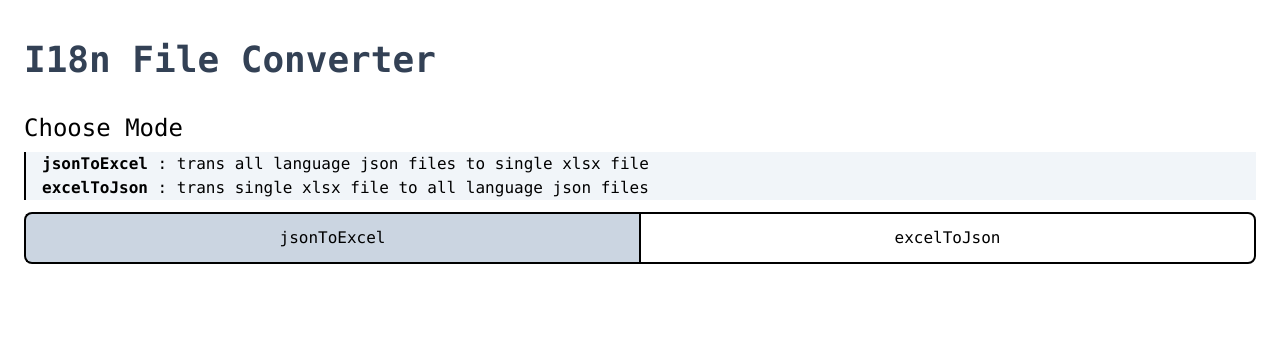
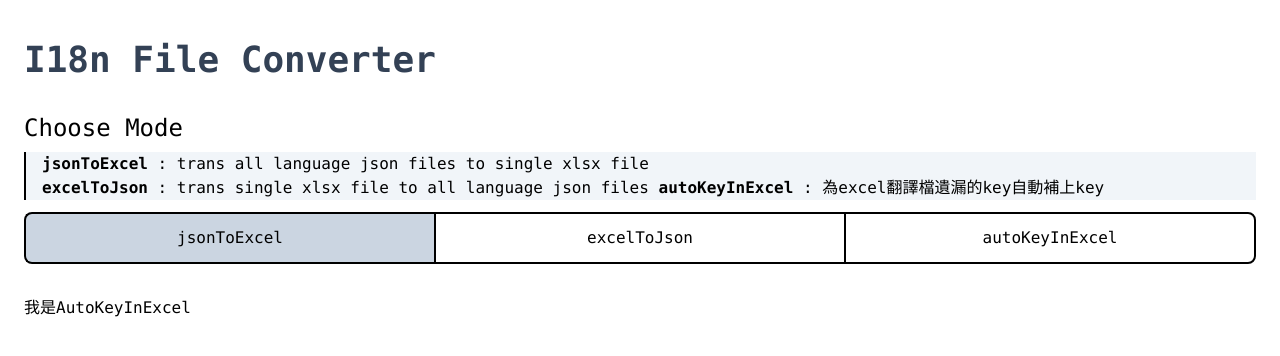
Before and after one commit to winszhuang/i18n-converter-web, a Vue app: page /AutoKeyInExcel in a window 1280 px wide. Shown: the top 356 px of the page. Built offline with nearby package versions, Linux system fonts and the light colour scheme.

Commit message:
feat: add auto key in excel field, write later

```diff
--- a/src/App.vue
+++ b/src/App.vue
@@ -16,6 +16,7 @@ const mode = ref<Mode>(TransformModeList[0])
       <div class="pl-4 mb-3 border-l-2 border-black bg-slate-100">
         <span class="font-bold ">jsonToExcel</span>  : trans all language json files to single xlsx file <br>
         <span class="font-bold ">excelToJson</span> : trans single xlsx file to all language json files
+        <span class="font-bold ">autoKeyInExcel</span> : 為excel翻譯檔遺漏的key自動補上key
       </div>
       <SelectorTabs
         v-model:tabs="mode"
--- a/src/const/default.ts
+++ b/src/const/default.ts
@@ -9,6 +9,10 @@ export const TransformModeList = [
   {
     key: 'excelToJson',
     value: TransformModeEnum.excelToJson,
+  },
+  {
+    key: 'autoKeyInExcel',
+    value: TransformModeEnum.autoKeyInExcel,
   },
 ]
 
--- a/src/enums/mode.enum.ts
+++ b/src/enums/mode.enum.ts
@@ -1,4 +1,5 @@
 export enum TransformModeEnum {
   jsonToExcel = 0,
   excelToJson = 1,
+  autoKeyInExcel = 2,
 }
--- /dev/null
+++ b/src/pages/AutoKeyInExcel.vue
@@ -0,0 +1,3 @@
+<template>
+  我是AutoKeyInExcel
+</template>
--- a/src/route.ts
+++ b/src/route.ts
@@ -12,6 +12,11 @@ export const routes: RouteRecordRaw[] = [
     name: 'JsonToExcel',
     component: () => import('./pages/JsonToExcel.vue'),
   },
+  {
+    path: '/AutoKeyInExcel',
+    name: 'AutoKeyInExcel',
+    component: () => import('./pages/AutoKeyInExcel.vue'),
+  },
 ]
 
 export const router = createRouter({
```
